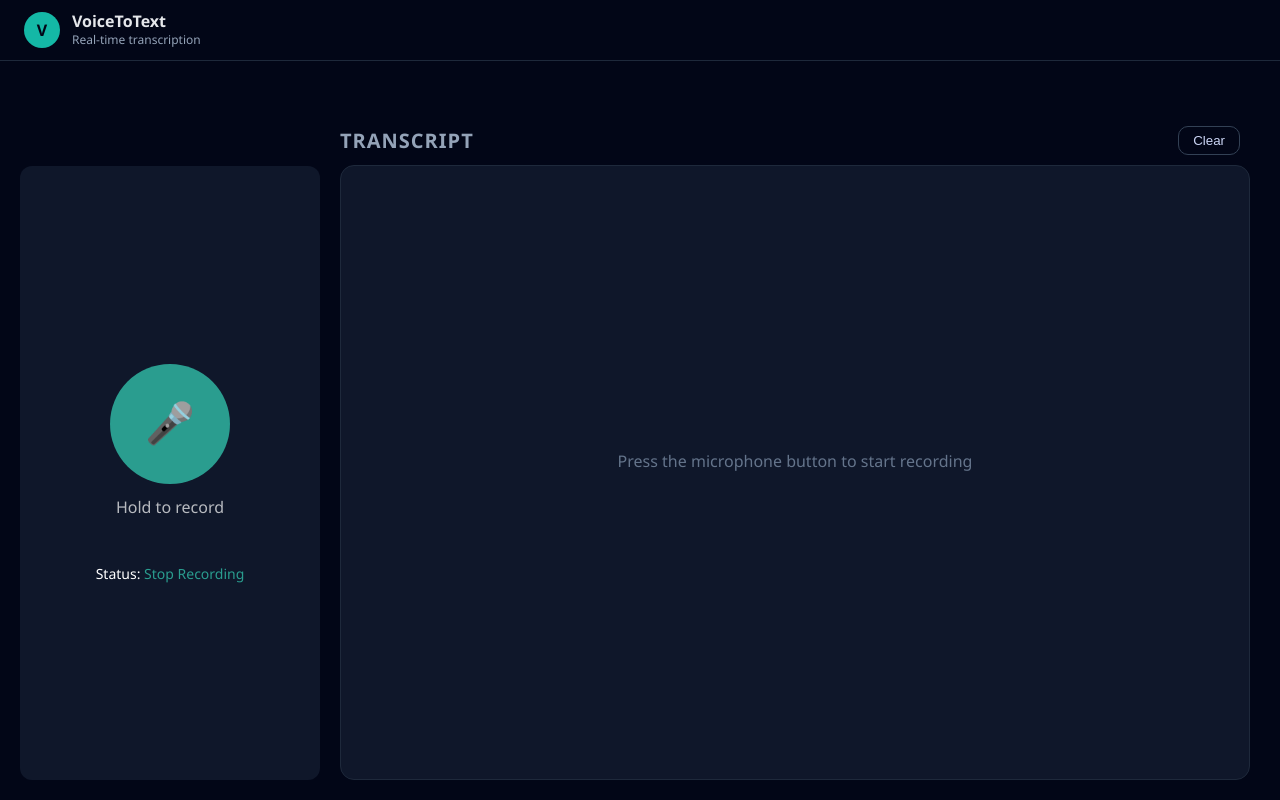
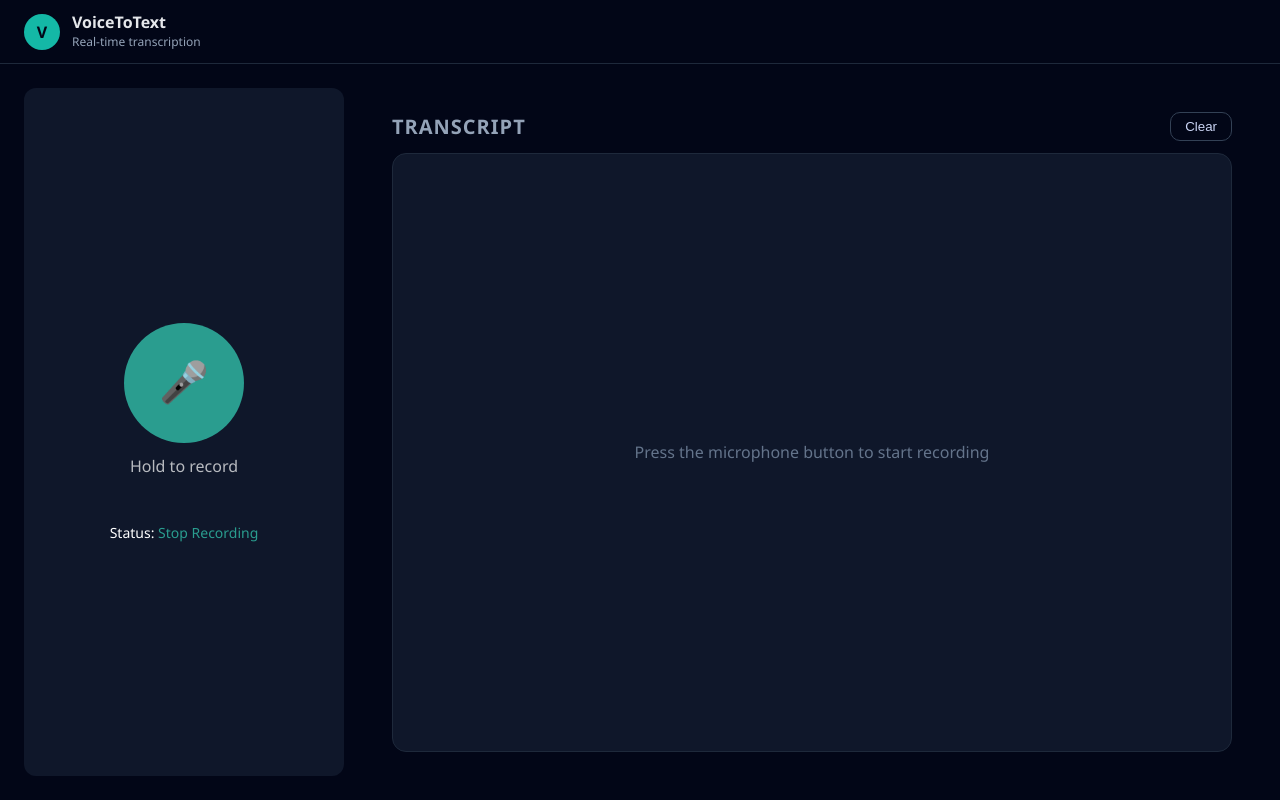
Before and after one commit to Khushisamundre29/voice-to-text-desktop-app, a React (Vite) app: page / in a window 1280 px wide. Built offline with nearby package versions, Linux system fonts and the light colour scheme.

Commit message:
initial commit

```diff
--- a/src/App.jsx
+++ b/src/App.jsx
@@ -7,18 +7,40 @@ import Navbar from "./components/Navbar";
 
 function App() {
   const [transcript, setTranscript] = useState("");
-  const clearTranscript = () => {setTranscript("");
-};
+  const clearTranscript = () => setTranscript("");
 
   const { startRecording, stopRecording, isRecording } = useMicrophone();
 
   return (
-    <div style={{ height: "100vh",width: "100vw", display: "flex", flexDirection: "column", background: "#020617", color: "white" }}>
+    <div
+      style={{
+        height: "100vh",
+        width: "100vw",
+        display: "flex",
+        flexDirection: "column",
+        background: "#020617",
+        color: "white",
+      }}
+    >
       <Navbar />
-      <div style={{ padding: 20 }}></div>
-      <h2 style={{ marginBottom: 5}}></h2>
 
-      <div style={{ display: "grid", gridTemplateColumns: "320px 1fr", gap: 20, height: "88%" }}>
+      {/* MAIN CONTENT */}
+      <div
+        style={{
+          flex: 1,
+          padding: 24,
+          boxSizing: "border-box",
+        }}
+      >
+        <div
+          style={{
+            display: "grid",
+            gridTemplateColumns: "320px 1fr",
+            gap: 24,
+            height: "100%",
+          }}
+        >
+          {/* LEFT PANEL */}
           <div
             style={{
               background: "#0f172a",
@@ -29,18 +51,15 @@ function App() {
               gap: 20,
               alignItems: "center",
               justifyContent: "center",
-            marginTop: 40,
-            marginBottom: 20,
-            marginLeft: 20,
+
             }}
           >
-
             <PushToTalk
               isRecording={isRecording}
               onStart={startRecording}
               onStop={() =>
                 stopRecording((text) =>
-            setTranscript(prev => prev + " " + text)
+                  setTranscript((prev) => (prev ? prev + " " : "") + text)
                 )
               }
             />
@@ -48,8 +67,9 @@ function App() {
             <StatusIndicator isRecording={isRecording} />
           </div>
 
+          {/* RIGHT PANEL */}
           <TranscriptView transcript={transcript} onClear={clearTranscript} />
-
+        </div>
       </div>
     </div>
   );
--- a/src/components/TranscriptView.jsx
+++ b/src/components/TranscriptView.jsx
@@ -1,14 +1,21 @@
 export default function TranscriptView({ transcript, onClear }) {
   return (
-    <div style={{ height: "100%", display: "flex", flexDirection: "column" }}>
-
+    <div
+      style={{
+        height: "100%",
+        display: "flex",
+        flexDirection: "column",
+        padding: 24,
+        boxSizing: "border-box",
+        gap: 12,
+      }}
+    >
       {/* HEADER ROW */}
       <div
         style={{
           display: "flex",
           justifyContent: "space-between",
           alignItems: "center",
-          marginBottom: 10,
         }}
       >
         <h3
@@ -22,7 +29,6 @@ export default function TranscriptView({ transcript, onClear }) {
           TRANSCRIPT
         </h3>
 
-        {/* CLEAR BUTTON  */}
         <button
           onClick={onClear}
           style={{
@@ -32,7 +38,6 @@ export default function TranscriptView({ transcript, onClear }) {
             padding: "6px 14px",
             borderRadius: 10,
             cursor: "pointer",
-            marginRight: 40,
           }}
         >
           Clear
@@ -50,14 +55,16 @@ export default function TranscriptView({ transcript, onClear }) {
           color: "#e5e7eb",
           overflowY: "auto",
           lineHeight: 1.7,
-          marginRight: 30,
-          marginBottom: 20,
+          display: "flex",
+          alignItems: transcript ? "flex-start" : "center",
+          justifyContent: transcript ? "flex-start" : "center",
+          textAlign: transcript ? "left" : "center",
         }}
       >
         {transcript ? (
           <p style={{ whiteSpace: "pre-wrap", margin: 0 }}>{transcript}</p>
         ) : (
-          <p style={{ color: "#64748b", margin: 0 , textAlign: "center" , marginTop: "30%"}}>
+          <p style={{ color: "#64748b", margin: 0 }}>
             Press the microphone button to start recording
           </p>
         )}
```
Also changed, not shown: src/hooks/useMicrophone.js (line endings or trailing spaces). Lines whose indentation alone changed are shown as unchanged.
